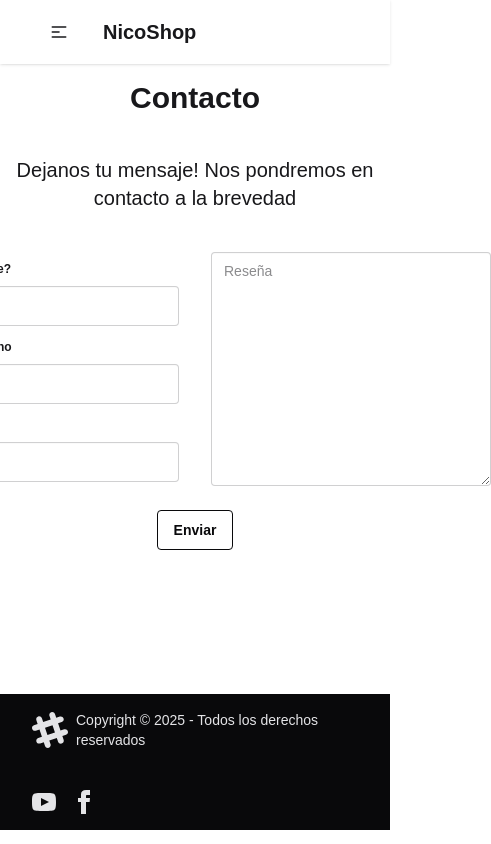
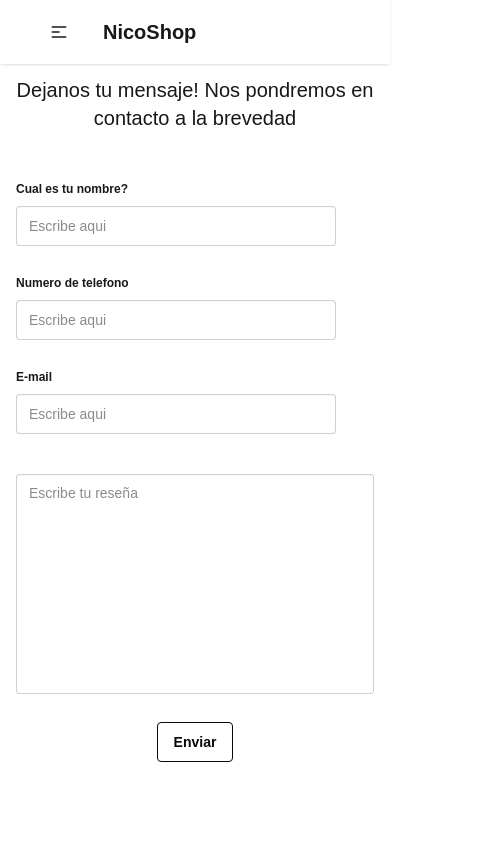
Before and after one commit to NicolasNJB/NicoShop, a Next.js app: page /contact in a window 390 px wide. Shown: the top 844 px of the page, 491 px wide, since content can reach past the window. Built offline with nearby package versions, Linux system fonts and the light colour scheme.

Commit message:
responsive

```diff
--- a/app/contact/page.tsx
+++ b/app/contact/page.tsx
@@ -1,13 +1,13 @@
 export default function Contact() {
     return (
         <>
-        <div className="pt-20 ">
+        <div className="px-4 ">
             <div className="contact__title text-center font-bold fond text-3xl">Contacto</div>
             <div className="contact__msj text-center text-xl py-10">Dejanos tu mensaje!
             Nos pondremos en contacto a la brevedad</div>
-            <div className="contact__form flex flex-col items-center">
-                <div className="contact__form--input flex gap-8">
-                    <div className="contact__form--input1 w-70">
+            <div className="contact__form flex flex-col items-center w-full max-w-5xl mx-auto">
+                <div className="contact__form--input flex flex-col md:flex-row gap-8 w-full">
+                <div className="contact__form--input1 w-full md:w-1/2 flex flex-col gap-4">
                      <fieldset className="fieldset">
                                 <legend className="fieldset-legend ">Cual es tu nombre?</legend>
                                 <input type="text" className="input" placeholder="Escribe aqui" />
@@ -23,15 +23,16 @@ export default function Contact() {
                                 <input type="email" className="input" placeholder="Escribe aqui" />
                             </fieldset>
                         </div>
-                    <div className="contact__form--input2 w-70 ">
-                        <textarea className="textarea h-full" placeholder="Reseña"></textarea>
+                        <div className="contact__form--input2 w-full md:w-1/2 flex">
+                            <fieldset className="fieldset w-full h-full">
+                                <textarea className="textarea w-full h-full resize-none min-h-[220px]" placeholder="Escribe tu reseña"></textarea>
+                            </fieldset>
                         </div>
                 </div>
-                <div className="contact__form--button ">
-                <div className=" p-6">
+                    <div className="contact__form--button mt-6">
                         <button className="btn btn-neutral btn-outline bg-white hover:text-red-500">Enviar</button>
                     </div>
-                </div>
+
                 </div>
             </div>
 
```
Lines whose indentation alone changed are shown as unchanged.
